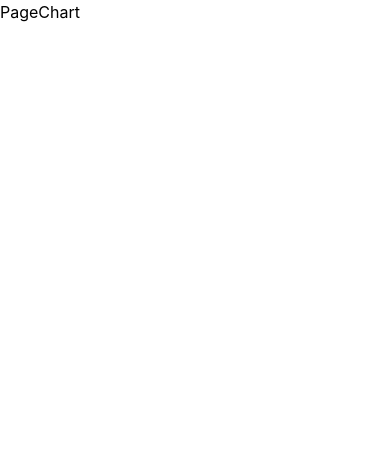
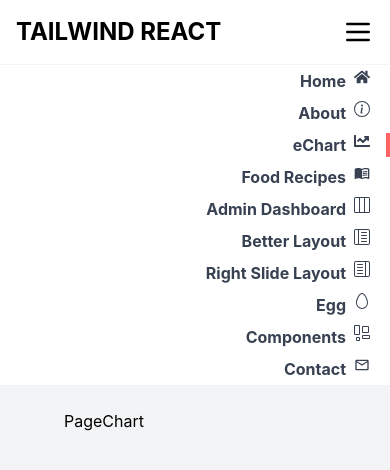
Before and after one commit to ellesis/tailwind-react, a React (Create React App) app: page /echart in a window 390 px wide. Shown: the top 470 px of the page. Built offline with nearby package versions, Linux system fonts and the light colour scheme.

Commit message:
Make SideMenuOrange and LayoutOrange

```diff
--- /dev/null
+++ b/src/components/sidebars/SideMenuOrange.js
@@ -0,0 +1,28 @@
+import React from 'react'
+import { NavLink } from 'react-router-dom'
+
+// import { menuItems } from '../../data/menu-heroicons'
+
+export default function SideMenuOrange({ menuItems }) {
+  return (
+    <nav>
+      <ul>
+        {menuItems.map(({ title, href, iconTag }) => (
+          <li key={title} className="text-gray-700 font-bold py-1">
+            <NavLink
+              to={href}
+              className={({ isActive }) =>
+                isActive
+                  ? 'px-4 flex justify-end border-r-4 border-primary'
+                  : 'px-4 flex justify-end border-r-4 border-white'
+              }
+            >
+              <div className="px-2">{title}</div>
+              <div>{iconTag}</div>
+            </NavLink>
+          </li>
+        ))}
+      </ul>
+    </nav>
+  )
+}
--- /dev/null
+++ b/src/layouts/LayoutOrange.js
@@ -0,0 +1,59 @@
+import React, { useState, useEffect } from 'react'
+
+import SideMenuOrange from '../components/sidebars/SideMenuOrange'
+
+import { menuItems } from '../data/menu-react-icons'
+
+export default function LayoutOrange({ children }) {
+  const layoutTitle = 'Tailwind React'
+
+  const [isSmallWin, setIsSmallWin] = useState(false)
+
+  const handleMenuBtnClick = () => {
+    setIsSmallWin(!isSmallWin)
+  }
+
+  const handleResize = () => {
+    // console.info('resized to: ', window.innerWidth, 'x', window.innerHeight)
+    if (window.innerWidth < 800) setIsSmallWin(true)
+    else setIsSmallWin(false)
+  }
+
+  useEffect(() => {
+    window.addEventListener('resize', handleResize)
+  })
+
+  return (
+    <div className="min-h-screen flex flex-col">
+      <div className="flex flex-col md:flex-row flex-1">
+        <aside className="w-full md:w-60 ">
+          {/* Title */}
+          <div className={`flex justify-between text-left text-2xl font-bold uppercase p-4 border-b border-gray-100`}>
+            <a href="/" className={`hover:text-gray-700`}>
+              {layoutTitle}
+            </a>
+
+            {/* mobile hamburger menu button */}
+            <button onClick={handleMenuBtnClick} className="md:hidden focus:outline-none focus:bg-gray-700">
+              <svg
+                xmlns="http://www.w3.org/2000/svg"
+                className="h-8 w-8"
+                fill="none"
+                viewBox="0 0 24 24"
+                stroke="currentColor"
+                strokeWidth={2}
+              >
+                <path strokeLinecap="round" strokeLinejoin="round" d="M4 6h16M4 12h16M4 18h16" />
+              </svg>
+            </button>
+          </div>
+          {/* Left Side Menu */}
+          <div className={`${isSmallWin ? 'hidden' : 'block'}`}>
+            <SideMenuOrange menuItems={menuItems} />
+          </div>
+        </aside>
+        <main className="h-screen  flex-1 px-16 py-6 bg-gray-100">{children}</main>
+      </div>
+    </div>
+  )
+}
--- a/src/pages/components/table.js
+++ b/src/pages/components/table.js
@@ -1,11 +1,13 @@
 import React, { Component } from 'react'
+
+import BetterLayout from '../layouts/LayoutOrange'
 
 export default class PageTable extends Component {
   render() {
     return (
-      <>
+      <LayoutOrange>
         <div>PageTable</div>
-      </>
+      </LayoutOrange>
     )
   }
 }
--- a/src/pages/page_chart.js
+++ b/src/pages/page_chart.js
@@ -1,5 +1,11 @@
 import React from 'react'
 
+import LayoutOrange from '../layouts/LayoutOrange'
+
 export default function PageChart() {
-  return <div>PageChart</div>
+  return (
+    <LayoutOrange>
+      <div>PageChart</div>
+    </LayoutOrange>
+  )
 }
```
